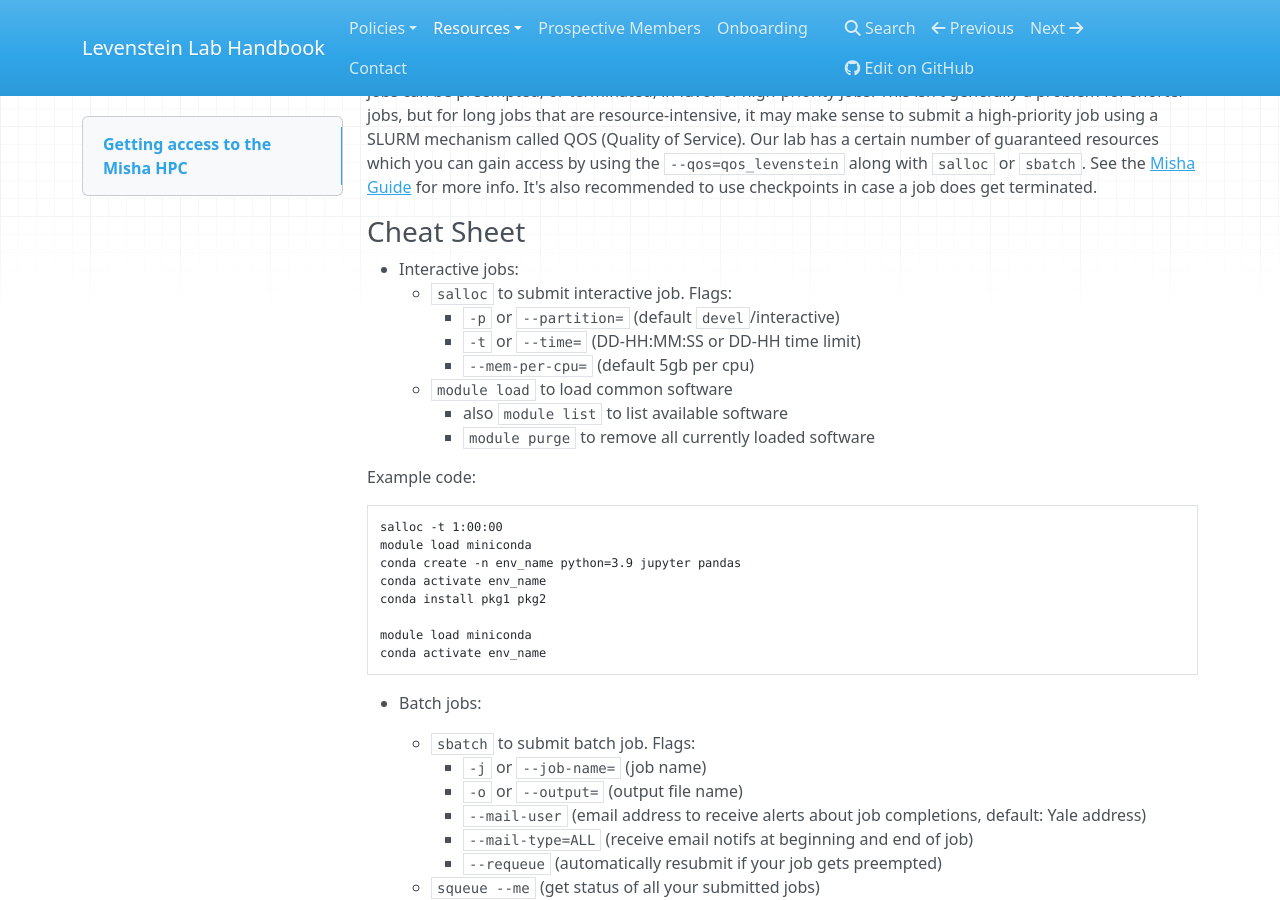
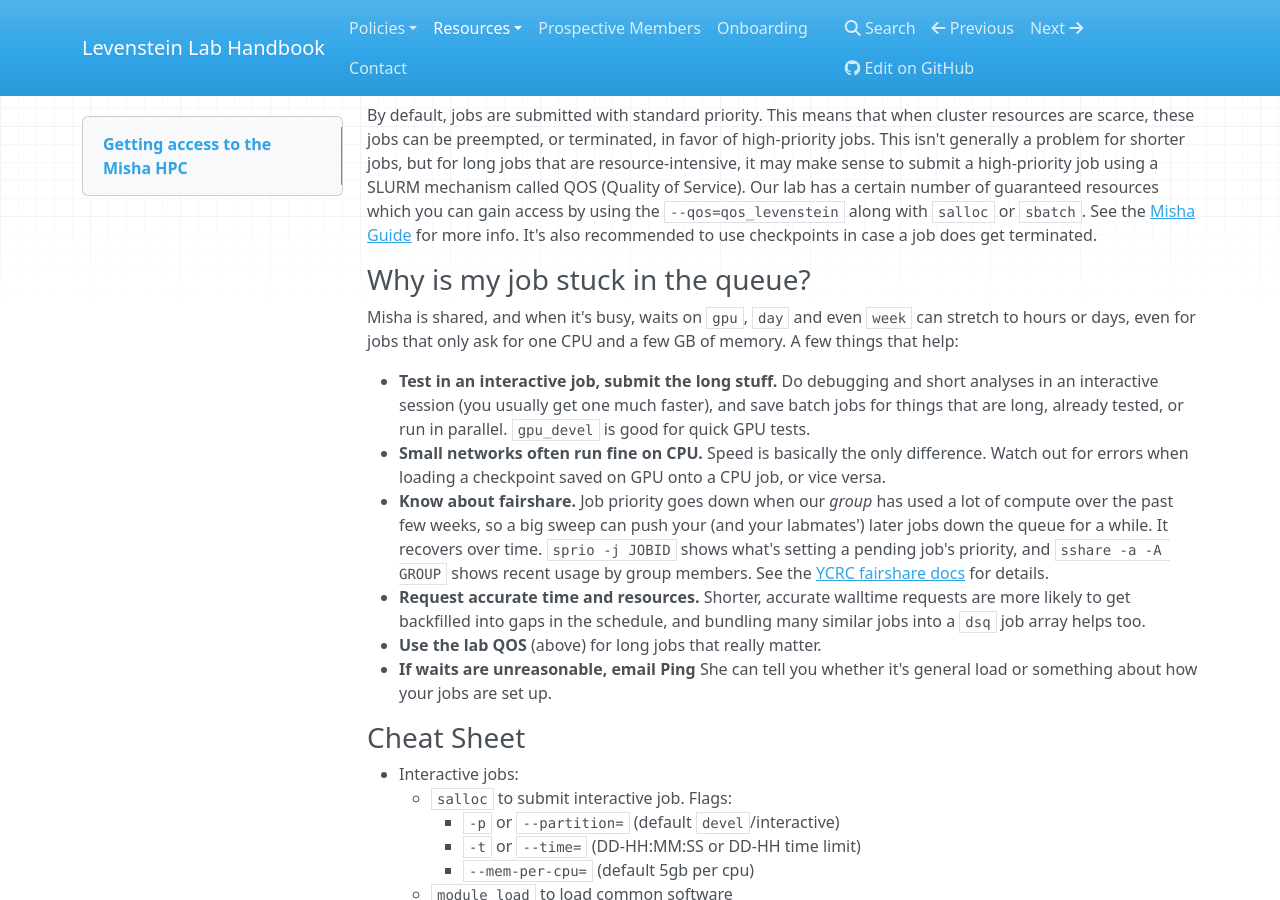
Before and after one commit to LevensteinLab/Lab-Handbook, an MkDocs documentation site: the page built from docs/Resources/hpc.md, in a window 1280 px wide and 900 px high, scrolled down 1748 px. Built offline with MkDocs 1.6.1, drawn with Linux system fonts in a browser that asks for light colours; nearby versions of some CDN libraries; some of the changed text lies outside the part shown.

Commit message:
Update hpc.md

```diff
--- a/docs/Resources/hpc.md
+++ b/docs/Resources/hpc.md
@@ -9,8 +9,9 @@ To get started visit this page for [some info](https://docs.ycrc.yale.edu/cluste
 1. Fill out the [form](https://docs.google.com/forms/d/e/1FAIpQLSfLghL1gSHRkIQj73zPzvLCJ0sojm9aUHZLQGBD_auD054gqA/viewform?usp=send_form) to access the cluster, noting Dan as the PI from which to get access. You should get access in ~48 hours.
 2. Receive email from `hpc@yale.edu` with your username and instructions on how to login.
 3. Choose login method.
-    1. Access to Misha needs to be done through Secure Shell (SSH).
+    1. Access to Misha is usually done through Secure Shell (SSH).
     2. Other clusters have a web interface for logging on (Bouchet, Grace, McCleary, and Milgram). Find the links for the platform, called Open OnDemand (OOD), [here](https://docs.ycrc.yale.edu/clusters-at-yale/access/ood/).
+    3. Misha also has an Open OnDemand web portal, including a [Remote Desktop](https://docs.ycrc.yale.edu/clusters-at-yale/access/ood-remote-desktop/) app for programs that need a GUI. If the remote desktop is laggy, request more memory when you launch it.
 4. (*First time login only*) Generate your public and private ssh keys. These keys are used to authenticate you during the remote login (i.e. they tell the cluster that you're you.). Keep the private key a secret!
     1. Instructions on how to do this can be found [here](https://docs.ycrc.yale.edu/clusters-at-yale/access/ssh/).
     2. Note: the example in the documentation uses the *RSA* encryption scheme, but using the `ssh-keygen` command on Macs without any additional argument will use the *Ed25519* encryption scheme. The key still works and will be stored in something like `id_ed25519.pub`.
@@ -51,6 +52,16 @@ To get started visit this page for [some info](https://docs.ycrc.yale.edu/cluste
 
 ### QOS-Based GPU Allocation
 By default, jobs are submitted with standard priority. This means that when cluster resources are scarce, these jobs can be preempted, or terminated, in favor of high-priority jobs. This isn't generally a problem for shorter jobs, but for long jobs that are resource-intensive, it may make sense to submit a high-priority job using a SLURM mechanism called QOS (Quality of Service). Our lab has a certain number of guaranteed resources which you can gain access by using the `--qos=qos_levenstein` along with `salloc` or `sbatch`. See the [Misha Guide](https://ood-misha.ycrc.yale.edu/public/misha/04-qos.html) for more info. It's also recommended to use checkpoints in case a job does get terminated.
+
+### Why is my job stuck in the queue?
+Misha is shared, and when it's busy, waits on `gpu`, `day` and even `week` can stretch to hours or days, even for jobs that only ask for one CPU and a few GB of memory. A few things that help:
+
+* **Test in an interactive job, submit the long stuff.** Do debugging and short analyses in an interactive session (you usually get one much faster), and save batch jobs for things that are long, already tested, or run in parallel. `gpu_devel` is good for quick GPU tests.
+* **Small networks often run fine on CPU.** Speed is basically the only difference. Watch out for errors when loading a checkpoint saved on GPU onto a CPU job, or vice versa.
+* **Know about fairshare.** Job priority goes down when our *group* has used a lot of compute over the past few weeks, so a big sweep can push your (and your labmates') later jobs down the queue for a while. It recovers over time. `sprio -j JOBID` shows what's setting a pending job's priority, and `sshare -a -A GROUP` shows recent usage by group members. See the [YCRC fairshare docs](https://docs.ycrc.yale.edu/clusters-at-yale/job-scheduling/fairshare/) for details.
+* **Request accurate time and resources.** Shorter, accurate walltime requests are more likely to get backfilled into gaps in the schedule, and bundling many similar jobs into a `dsq` job array helps too.
+* **Use the lab QOS** (above) for long jobs that really matter.
+* **If waits are unreasonable, email Ping** She can tell you whether it's general load or something about how your jobs are set up.
 
 ### Cheat Sheet
 
```
